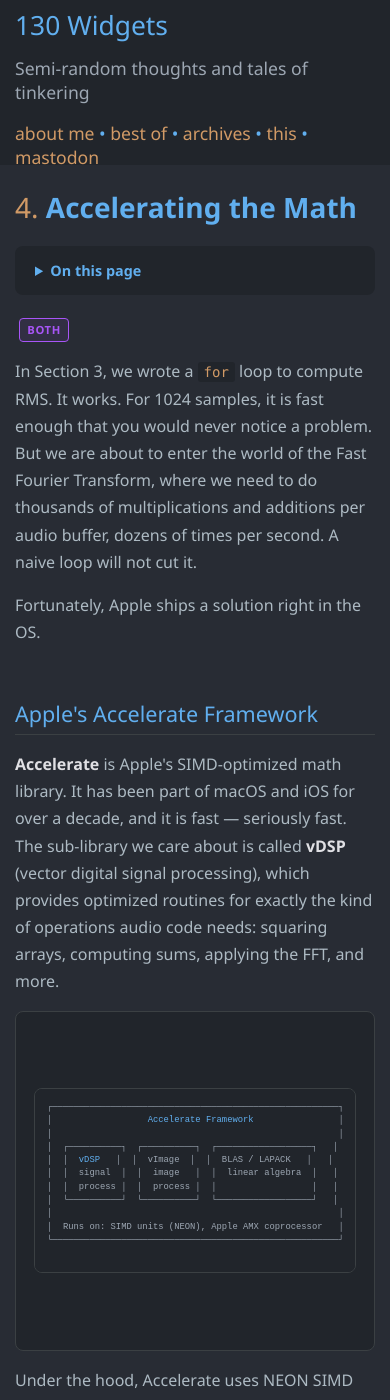
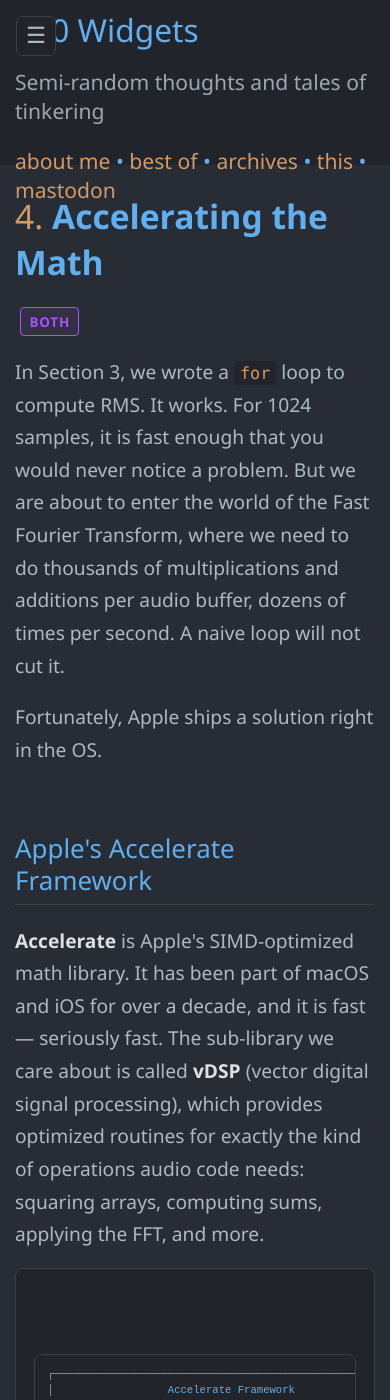
Before and after one commit to bojordan/bojordan.github.io, a Jekyll site: the page built from projects/spectrum-analyzer/tutorial/section04.html, in a window 390 px wide and 1400 px high. Built offline with Jekyll 4.4.1, drawn with Linux system fonts in a browser that asks for light colours; nearby versions of some CDN libraries; some of the changed text lies outside the part shown.

Commit message:
Update site layout

```diff
--- a/_layouts/spectrum.html
+++ b/_layouts/spectrum.html
@@ -7,10 +7,97 @@
 <script src="https://cdnjs.cloudflare.com/ajax/libs/highlight.js/11.9.0/languages/swift.min.js"></script>
 
 <style>
-  /* Spectrum Analyzer Tutorial — layout styles
-     Layered on top of the site theme (dark, #282c34 bg) */
+  /* ---- Sidebar: floats in the left margin, outside the 800px container ---- */
+  /* Positioned 20px left of the container's left edge.
+     Container left edge = 50% - 400px, so sidebar left = 50% - 400px - 20px - 200px */
+  .spectrum-sidebar {
+    position: fixed;
+    left: calc(50% - 620px);
+    width: 200px;
+    box-sizing: border-box;
+    overflow-y: auto;
+    max-height: calc(100vh - 40px);
+    padding: 1rem 0.85rem;
+    background: #1e2127;
+    border: 1px solid #3b4043;
+    border-radius: 8px;
+    z-index: 10;
+    scrollbar-width: thin;
+    scrollbar-color: #3b4043 transparent;
+  }
+  .spectrum-sidebar::-webkit-scrollbar { width: 6px; }
+  .spectrum-sidebar::-webkit-scrollbar-thumb { background: #3b4043; border-radius: 3px; }
+  .spectrum-sidebar::-webkit-scrollbar-track { background: transparent; }
 
+  .spectrum-sidebar-title {
+    font-size: 0.75rem;
+    font-weight: 700;
+    text-transform: uppercase;
+    letter-spacing: 0.06em;
+    margin-bottom: 1.25rem;
+  }
+  .spectrum-sidebar-title a,
+  .spectrum-sidebar-title a:visited { color: #d19a66; text-decoration: none; }
+  .spectrum-sidebar-title a:hover { color: #e5b07a; }
+
+  .spectrum-sidebar nav a {
+    display: block;
+    padding: 0.2rem 0;
+    padding-left: 0.6rem;
+    font-size: 0.78rem;
+    color: #71717a;
+    text-decoration: none;
+    border-left: 2px solid transparent;
+    transition: color 0.15s;
+    line-height: 1.35;
+  }
+  .spectrum-sidebar nav a:hover { color: #e0e0e4; text-decoration: none; }
+  .spectrum-sidebar nav a.active { color: #d19a66; border-left-color: #d19a66; }
+  .spectrum-sidebar nav a.toc-h3 { padding-left: 1.2rem; font-size: 0.74rem; }
+
+  /* ---- Content area (no layout changes to section#posts) ---- */
   .spectrum-wrap { max-width: 100%; }
+
+  /* ---- Hamburger button (hidden on wide screens) ---- */
+  .spectrum-toggle {
+    display: none;
+    position: fixed;
+    top: 1rem;
+    left: 1rem;
+    z-index: 200;
+    background: #21252b;
+    border: 1px solid #3b4043;
+    border-radius: 6px;
+    color: #adbac3;
+    font-size: 1.4rem;
+    width: 40px;
+    height: 40px;
+    cursor: pointer;
+    line-height: 1;
+  }
+
+  /* ---- Mobile overlay ---- */
+  .spectrum-overlay {
+    display: none;
+    position: fixed;
+    inset: 0;
+    background: rgba(0,0,0,0.6);
+    z-index: 50;
+  }
+  .spectrum-overlay.show { display: block; }
+
+  /* ---- When viewport too narrow for margin sidebar, switch to hamburger ---- */
+  @media (max-width: 1240px) {
+    .spectrum-toggle { display: block; }
+    .spectrum-sidebar {
+      left: 0;
+      width: 280px;
+      transform: translateX(-100%);
+      transition: transform 0.25s ease;
+      z-index: 200;
+    }
+    .spectrum-sidebar.open { transform: translateX(0); }
+  }
 
   /* ---- Typography ---- */
   .spectrum-wrap h1 { font-size: 1.75em; margin-bottom: 5px; color: #61afef; }
@@ -138,23 +225,26 @@
     border-top: 1px solid #3b4043; color: #9da7b3; font-size: 0.85em;
   }
 
-  /* ---- Inline TOC ---- */
-  .spectrum-wrap .toc-inline {
-    background: #21252b; border-radius: 8px; padding: 15px 20px; margin: 20px 0;
-  }
-  .spectrum-wrap .toc-inline summary {
-    cursor: pointer; color: #61afef; font-weight: 600; font-size: 0.9em;
-  }
-  .spectrum-wrap .toc-inline ul { margin: 10px 0 0; padding-left: 20px; }
-  .spectrum-wrap .toc-inline a { color: #d19a66; font-size: 0.85em; }
-
-  /* ---- Responsive ---- */
-  @media (max-width: 680px) {
+  /* ---- Small screens ---- */
+  @media (max-width: 860px) {
     .spectrum-wrap .section-nav { flex-direction: column; gap: 8px; }
     .spectrum-wrap .section-nav a { text-align: center; }
     .spectrum-wrap pre { font-size: 0.8em; padding: 12px; }
   }
+
+  @media print {
+    .spectrum-sidebar, .spectrum-toggle, .spectrum-overlay { display: none !important; }
+  }
 </style>
+
+<button class="spectrum-toggle" aria-label="Toggle navigation">&#9776;</button>
+<div class="spectrum-overlay"></div>
+<aside class="spectrum-sidebar">
+  <div class="spectrum-sidebar-title">
+    <a href="/projects/spectrum-analyzer/tutorial/">Spectrum Analyzer Tutorial</a>
+  </div>
+  <nav></nav>
+</aside>
 
 <div class="spectrum-wrap">
 {{ content }}
@@ -168,30 +258,83 @@
     });
   }
 
-  // Auto-generate inline TOC for sections with 4+ h2s
+  // Sidebar: TOC generation, scroll tracking, mobile toggle
   (function() {
     var wrap = document.querySelector('.spectrum-wrap');
-    if (!wrap) return;
-    var headings = wrap.querySelectorAll('h2[id]');
-    if (headings.length < 4) return;
-    var details = document.createElement('details');
-    details.className = 'toc-inline';
-    var summary = document.createElement('summary');
-    summary.textContent = 'On this page';
-    details.appendChild(summary);
-    var ul = document.createElement('ul');
-    headings.forEach(function(h) {
-      var li = document.createElement('li');
-      var a = document.createElement('a');
-      a.href = '#' + h.id;
-      a.textContent = h.textContent;
-      li.appendChild(a);
-      ul.appendChild(li);
+    var nav = document.querySelector('.spectrum-sidebar nav');
+    var sidebar = document.querySelector('.spectrum-sidebar');
+    if (!wrap || !nav || !sidebar) return;
+
+    // Align sidebar with content start
+    var rect = wrap.getBoundingClientRect();
+    sidebar.style.top = rect.top + window.scrollY + 'px';
+
+    var headings = wrap.querySelectorAll('h2[id], h3[id]');
+
+    if (headings.length >= 2) {
+      // Section page: build TOC from headings
+      headings.forEach(function(h) {
+        var a = document.createElement('a');
+        a.href = '#' + h.id;
+        var clone = h.cloneNode(true);
+        var tags = clone.querySelectorAll('.tag');
+        tags.forEach(function(t) { t.remove(); });
+        a.textContent = clone.textContent.trim();
+        if (h.tagName === 'H3') a.classList.add('toc-h3');
+        nav.appendChild(a);
+      });
+
+      // Scroll tracking
+      var links = nav.querySelectorAll('a');
+      var observer = new IntersectionObserver(function(entries) {
+        entries.forEach(function(entry) {
+          if (entry.isIntersecting) {
+            var id = entry.target.id;
+            links.forEach(function(a) {
+              a.classList.toggle('active', a.getAttribute('href') === '#' + id);
+            });
+          }
+        });
+      }, { rootMargin: '-80px 0px -70% 0px', threshold: 0 });
+      headings.forEach(function(h) { observer.observe(h); });
+
+    } else {
+      // Index page: build section links from .section-list
+      var sectionLinks = wrap.querySelectorAll('.section-list a');
+      if (sectionLinks.length > 0) {
+        sectionLinks.forEach(function(link) {
+          var a = document.createElement('a');
+          a.href = link.getAttribute('href');
+          var numEl = link.querySelector('.section-num');
+          var titleEl = link.querySelector('.title');
+          a.textContent = (numEl ? numEl.textContent + '. ' : '') +
+                          (titleEl ? titleEl.textContent : link.textContent.trim());
+          nav.appendChild(a);
+        });
+      }
+    }
+
+    // Mobile toggle
+    var toggle = document.querySelector('.spectrum-toggle');
+    var overlay = document.querySelector('.spectrum-overlay');
+
+    if (toggle) {
+      toggle.addEventListener('click', function() {
+        sidebar.classList.toggle('open');
+        if (overlay) overlay.classList.toggle('show');
+      });
+    }
+    if (overlay) {
+      overlay.addEventListener('click', function() {
+        sidebar.classList.remove('open');
+        overlay.classList.remove('show');
+      });
+    }
+    nav.addEventListener('click', function(e) {
+      if (e.target.tagName === 'A' && window.innerWidth <= 1240) {
+        sidebar.classList.remove('open');
+        if (overlay) overlay.classList.remove('show');
+      }
     });
-    details.appendChild(ul);
-    var h1 = wrap.querySelector('h1');
-    if (h1 && h1.nextSibling) {
-      h1.parentNode.insertBefore(details, h1.nextSibling);
-    }
   })();
 </script>
--- a/_sass/main.scss
+++ b/_sass/main.scss
@@ -254,10 +254,10 @@
     }
 }
 
-/* 240-pixel layout for iPhone-sized screens */
+/* iPhone-sized screens */
 @media (max-width: 520px) {
     body {
-        font-size: 1em;
+        font-size: 1.2em;
     }
 
     #masthead {
```
